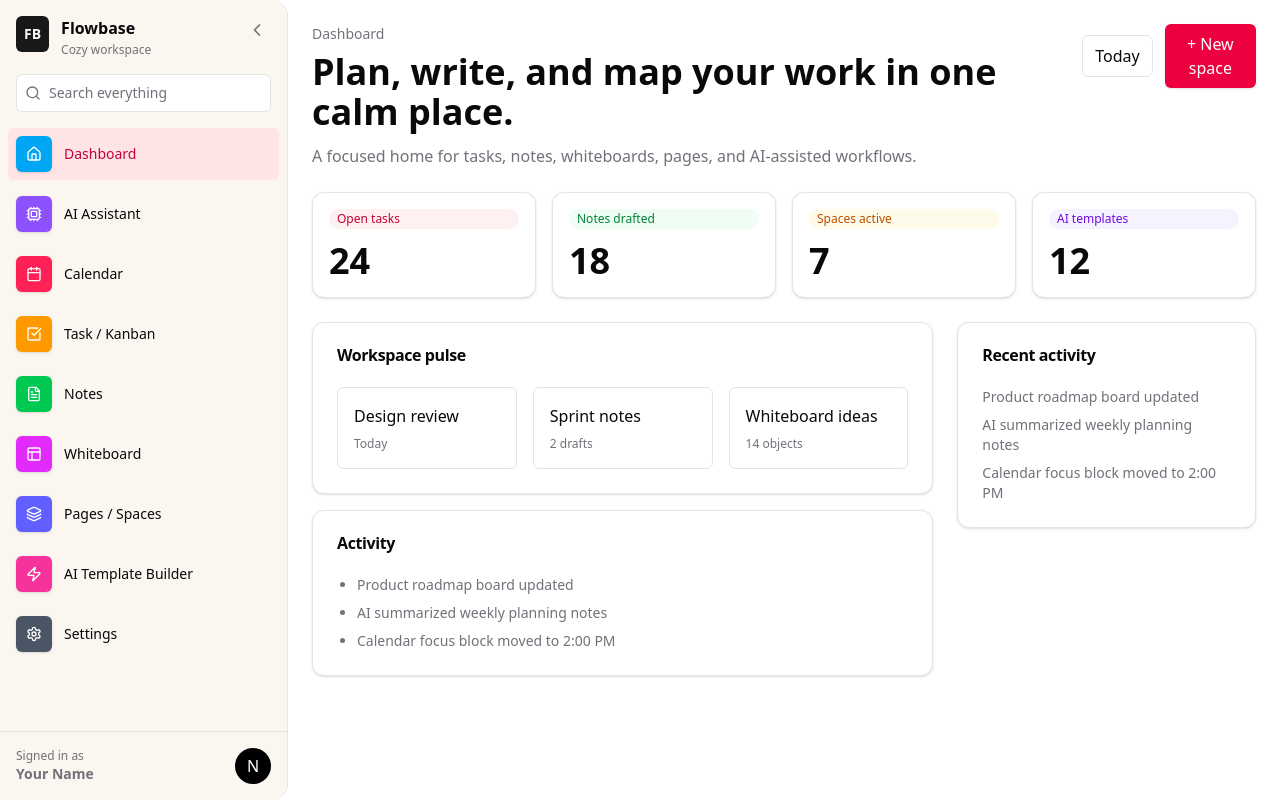
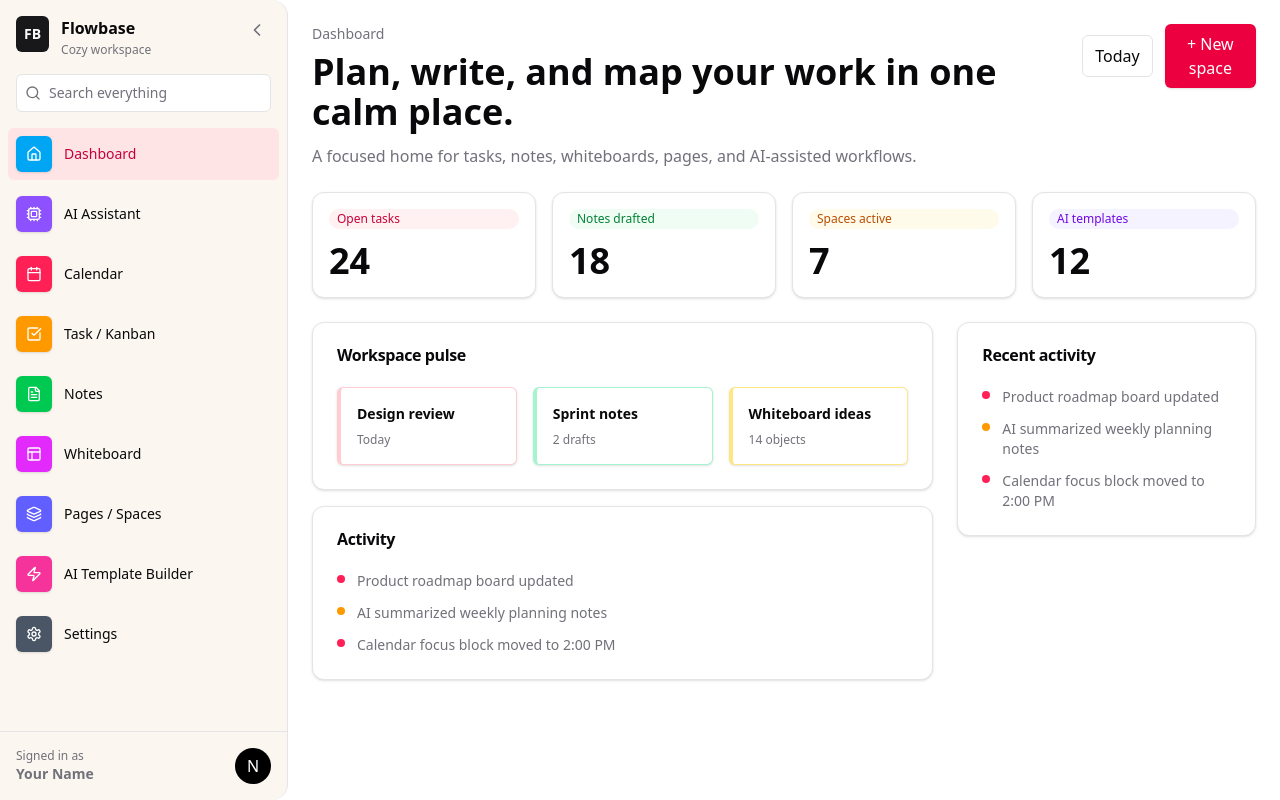
Before and after one commit to benhakim/flowbase-productivity-app, a Next.js app: page /dashboard in a window 1280 px wide. Built offline with nearby package versions, Linux system fonts and the light colour scheme; no server answers.

Commit message:
style(dashboard): pulse cards + recent activity styling

```diff
--- a/app/dashboard/page.tsx
+++ b/app/dashboard/page.tsx
@@ -31,10 +31,23 @@ export default function DashboardPage() {
               <CardTitle>Workspace pulse</CardTitle>
             </CardHeader>
             <CardContent>
-              <div className="grid grid-cols-1 sm:grid-cols-3 gap-4">
-                <div className="rounded-md border p-4">Design review<div className="text-xs text-muted-foreground mt-2">Today</div></div>
-                <div className="rounded-md border p-4">Sprint notes<div className="text-xs text-muted-foreground mt-2">2 drafts</div></div>
-                <div className="rounded-md border p-4">Whiteboard ideas<div className="text-xs text-muted-foreground mt-2">14 objects</div></div>
+              <div className="flex gap-4">
+                <div className="flex-1 grid grid-cols-1 sm:grid-cols-3 gap-4">
+                  <div className="rounded-md border bg-white p-4 shadow-sm border-l-4 border-rose-200">
+                    <div className="text-sm font-semibold">Design review</div>
+                    <div className="text-xs text-muted-foreground mt-2">Today</div>
+                  </div>
+
+                  <div className="rounded-md border bg-white p-4 shadow-sm border-l-4 border-emerald-200">
+                    <div className="text-sm font-semibold">Sprint notes</div>
+                    <div className="text-xs text-muted-foreground mt-2">2 drafts</div>
+                  </div>
+
+                  <div className="rounded-md border bg-white p-4 shadow-sm border-l-4 border-amber-200">
+                    <div className="text-sm font-semibold">Whiteboard ideas</div>
+                    <div className="text-xs text-muted-foreground mt-2">14 objects</div>
+                  </div>
+                </div>
               </div>
             </CardContent>
           </Card>
@@ -44,10 +57,19 @@ export default function DashboardPage() {
               <CardTitle>Activity</CardTitle>
             </CardHeader>
             <CardContent>
-              <ul className="list-disc pl-5 space-y-2 text-sm text-muted-foreground">
-                <li>Product roadmap board updated</li>
-                <li>AI summarized weekly planning notes</li>
-                <li>Calendar focus block moved to 2:00 PM</li>
+              <ul className="space-y-3">
+                <li className="flex items-start gap-3">
+                  <span className="flex-shrink-0 mt-1 w-2 h-2 rounded-full bg-rose-500" />
+                  <span className="text-sm text-muted-foreground">Product roadmap board updated</span>
+                </li>
+                <li className="flex items-start gap-3">
+                  <span className="flex-shrink-0 mt-1 w-2 h-2 rounded-full bg-amber-500" />
+                  <span className="text-sm text-muted-foreground">AI summarized weekly planning notes</span>
+                </li>
+                <li className="flex items-start gap-3">
+                  <span className="flex-shrink-0 mt-1 w-2 h-2 rounded-full bg-rose-500" />
+                  <span className="text-sm text-muted-foreground">Calendar focus block moved to 2:00 PM</span>
+                </li>
               </ul>
             </CardContent>
           </Card>
@@ -59,10 +81,19 @@ export default function DashboardPage() {
               <CardTitle>Recent activity</CardTitle>
             </CardHeader>
             <CardContent>
-              <ul className="space-y-2 text-sm text-muted-foreground">
-                <li>Product roadmap board updated</li>
-                <li>AI summarized weekly planning notes</li>
-                <li>Calendar focus block moved to 2:00 PM</li>
+              <ul className="space-y-3">
+                <li className="flex items-start gap-3">
+                  <span className="flex-shrink-0 mt-1 w-2 h-2 rounded-full bg-rose-500" />
+                  <span className="text-sm text-muted-foreground">Product roadmap board updated</span>
+                </li>
+                <li className="flex items-start gap-3">
+                  <span className="flex-shrink-0 mt-1 w-2 h-2 rounded-full bg-amber-500" />
+                  <span className="text-sm text-muted-foreground">AI summarized weekly planning notes</span>
+                </li>
+                <li className="flex items-start gap-3">
+                  <span className="flex-shrink-0 mt-1 w-2 h-2 rounded-full bg-rose-500" />
+                  <span className="text-sm text-muted-foreground">Calendar focus block moved to 2:00 PM</span>
+                </li>
               </ul>
             </CardContent>
           </Card>
```
